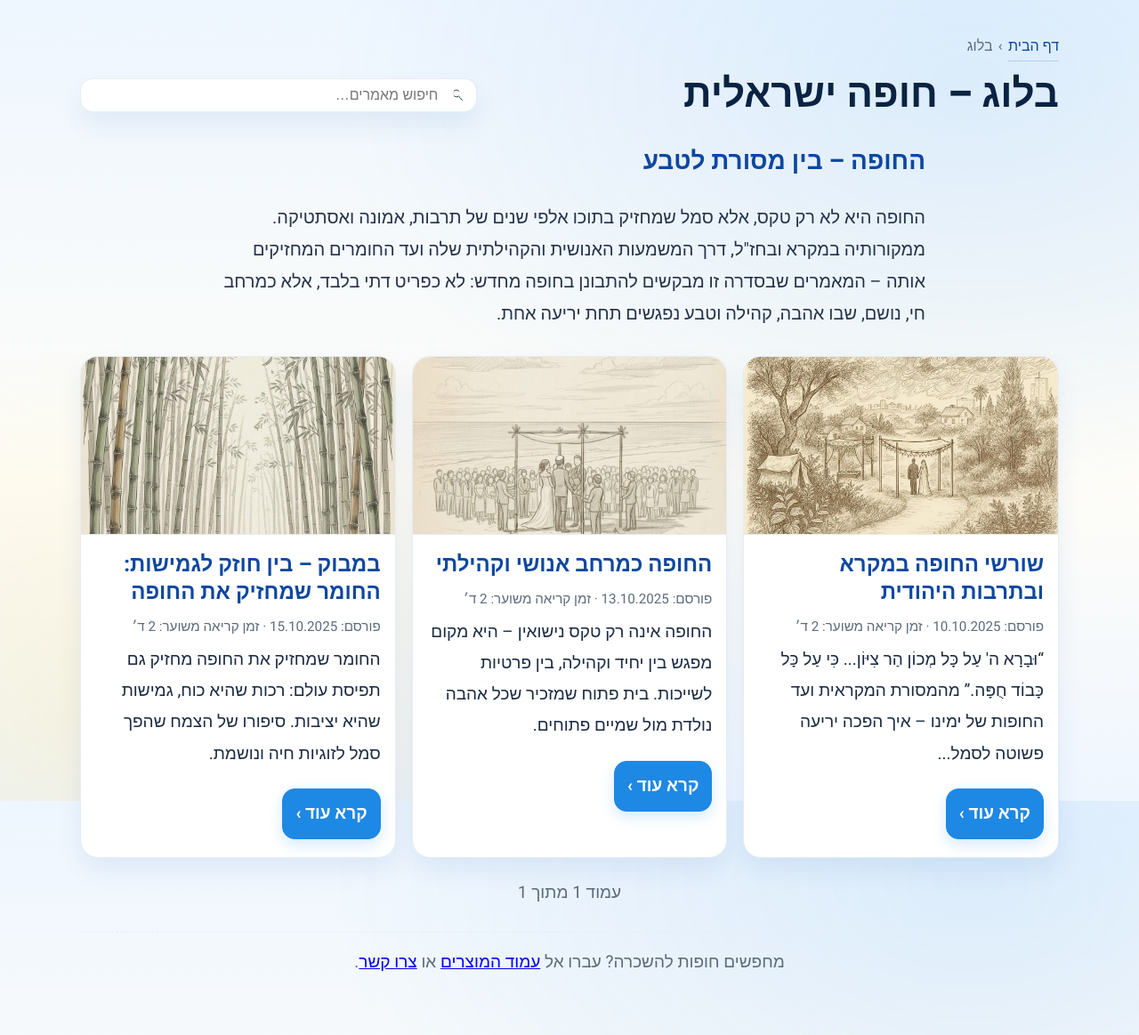
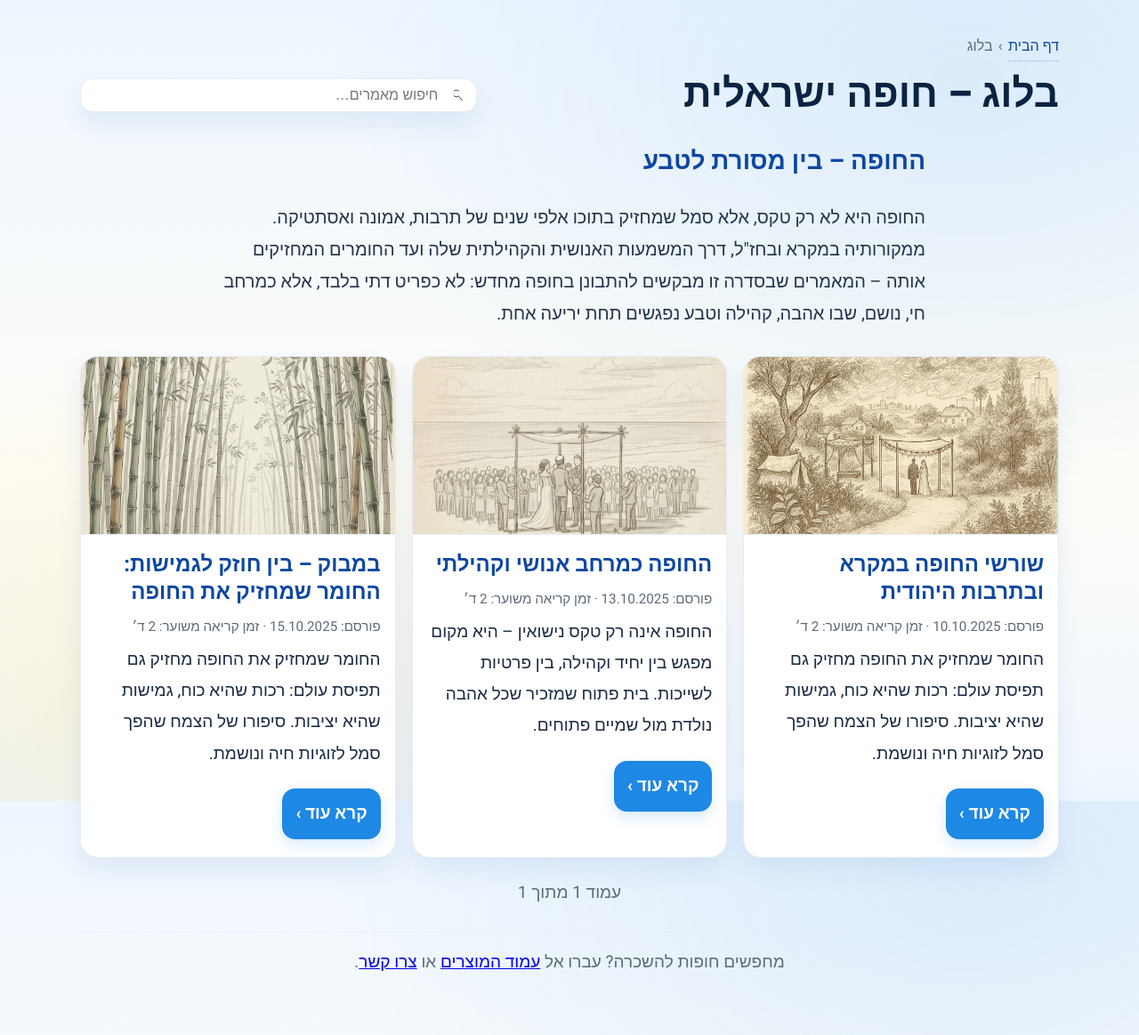
Before and after one commit to chupay/chupa_yisraelit, a Jekyll site: the page built from blog/index.html, in a window 1280 px wide. Shown: the whole page at 89% size. Built offline with Jekyll 4.4.1, drawn with Linux system fonts in a browser that asks for light colours; the list of posts is cut into pages by our own code.

Commit message:
Update 2025-10-10-chupa-origins.md

```diff
--- a/_posts/2025-10-10-chupa-origins.md
+++ b/_posts/2025-10-10-chupa-origins.md
@@ -1,8 +1,7 @@
 ---
 layout: blog_post
 title: "שורשי החופה במקרא ובתרבות היהודית"
-description: "“וּבָרָא ה' עַל כָּל מְכוֹן הַר צִיּוֹן... כִּי עַל כָּל כָּבוֹד חֻפָּה.”
- מהמסורת המקראית ועד החופות של ימינו – איך הפכה יריעה פשוטה לסמל של אהבה, הגנה ושותפות."
+description: "החומר שמחזיק את החופה מחזיק גם תפיסת עולם: רכות שהיא כוח, גמישות שהיא יציבות. סיפורו של הצמח שהפך סמל לזוגיות חיה ונושמת."
 permalink: /blog/chuppah-origins/
 card_image: /assets/chuppah-origins-hero.webp
 card_image_alt: "חופה מסורתית תחת כיפת השמים"
```
